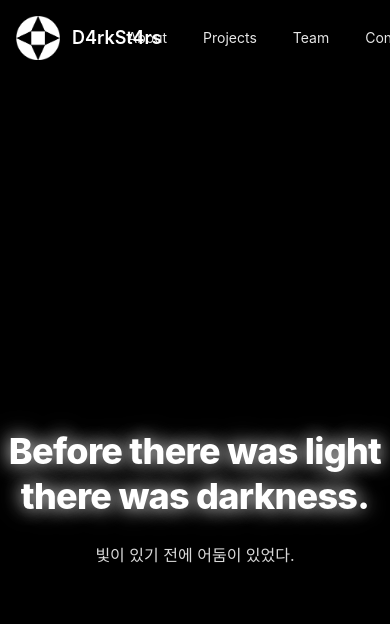
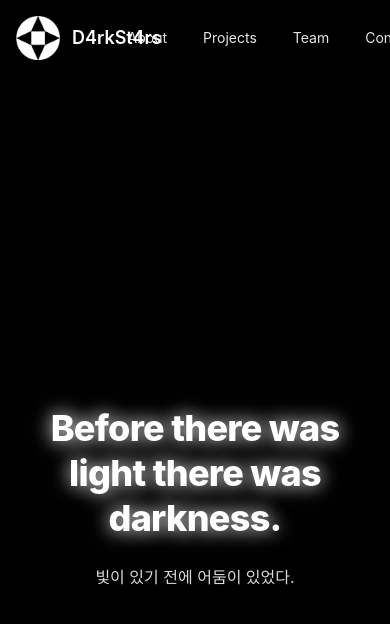
Before and after one commit to d4rkst4rs/d4rkst4rs.github.io, a Next.js app: page / in a window 390 px wide. Shown: the top 624 px of the page. Built offline with nearby package versions, Linux system fonts and the light colour scheme.

Commit message:
trying debugggggg

```diff
--- a/pages/index.js
+++ b/pages/index.js
@@ -1,5 +1,12 @@
 import Head from 'next/head'
 import NavBar from '../components/NavBar'
+import Image from 'next/image'
+
+// framer-motion을 dynamic import로 변경
+import dynamic from 'next/dynamic'
+const MotionDiv = dynamic(() => import('framer-motion').then(mod => mod.motion.div), {
+  ssr: false
+})
 
 export default function Home() {
   return (
@@ -8,7 +15,7 @@ export default function Home() {
         <title>D4rkSt4rs</title>
       </Head>
 
-      <div className="min-h-screen relative overflow-hidden bg-black text-white">
+      <div className="min-h-screen relative overflow-hidden">
         <div className="starfield">
           <div className="stars"></div>
           <div className="stars2"></div>
@@ -17,14 +24,26 @@ export default function Home() {
 
         <NavBar />
 
-        <main className="flex flex-col items-center justify-center text-center min-h-screen">
-          <h1 className="hero-title text-4xl md:text-6xl lg:text-7xl leading-tight max-w-4xl">
+        <main className="flex flex-col items-center justify-center text-center min-h-screen site-container">
+          <MotionDiv
+            initial={{opacity:0, y:20}}
+            animate={{opacity:1, y:0}}
+            transition={{duration:1}}
+            className="hero-title text-4xl md:text-6xl lg:text-7xl leading-tight max-w-4xl"
+          >
             Before there was light there was darkness.
-          </h1>
-          <p className="subtitle mt-6">
+          </MotionDiv>
+          <MotionDiv
+            initial={{opacity:0}}
+            animate={{opacity:1}}
+            transition={{delay:0.6}}
+            className="subtitle mt-6"
+          >
             빛이 있기 전에 어둠이 있었다.
-          </p>
+          </MotionDiv>
         </main>
+
+        {/* 나머지 섹션들... */}
       </div>
     </>
   )
```
